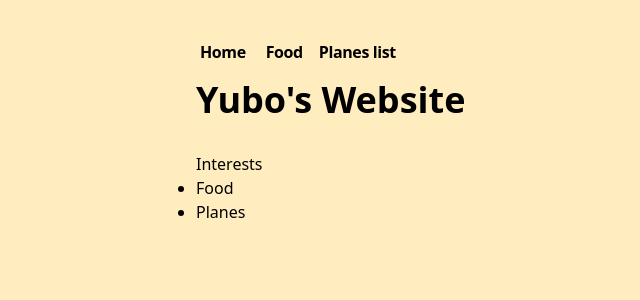
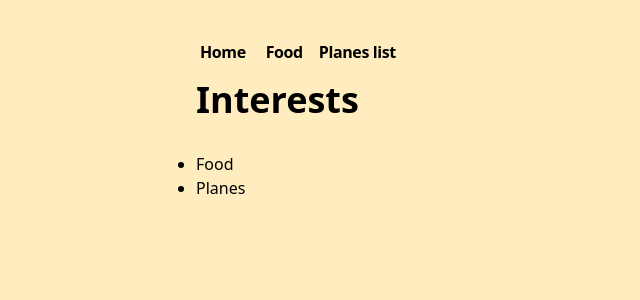
Before and after one commit to pietasty/Website, a Next.js app: page / in a window 1280 px wide. Shown: the top 300 px of the page, without its empty margins (156-796 px from the left). Built offline with nearby package versions, Linux system fonts and the light colour scheme.

Commit message:
home page change

```diff
--- a/app/page.tsx
+++ b/app/page.tsx
@@ -2,9 +2,8 @@ export default function Page(){
   return (
     <section>
       <h1 className="mb-8 text-4xl font-semibold">
-        Yubo's Website
+        Interests
       </h1>
-      <h4>Interests</h4>
       <ul className="list-disc">
         <li>Food</li>
         <li>Planes</li>
```
